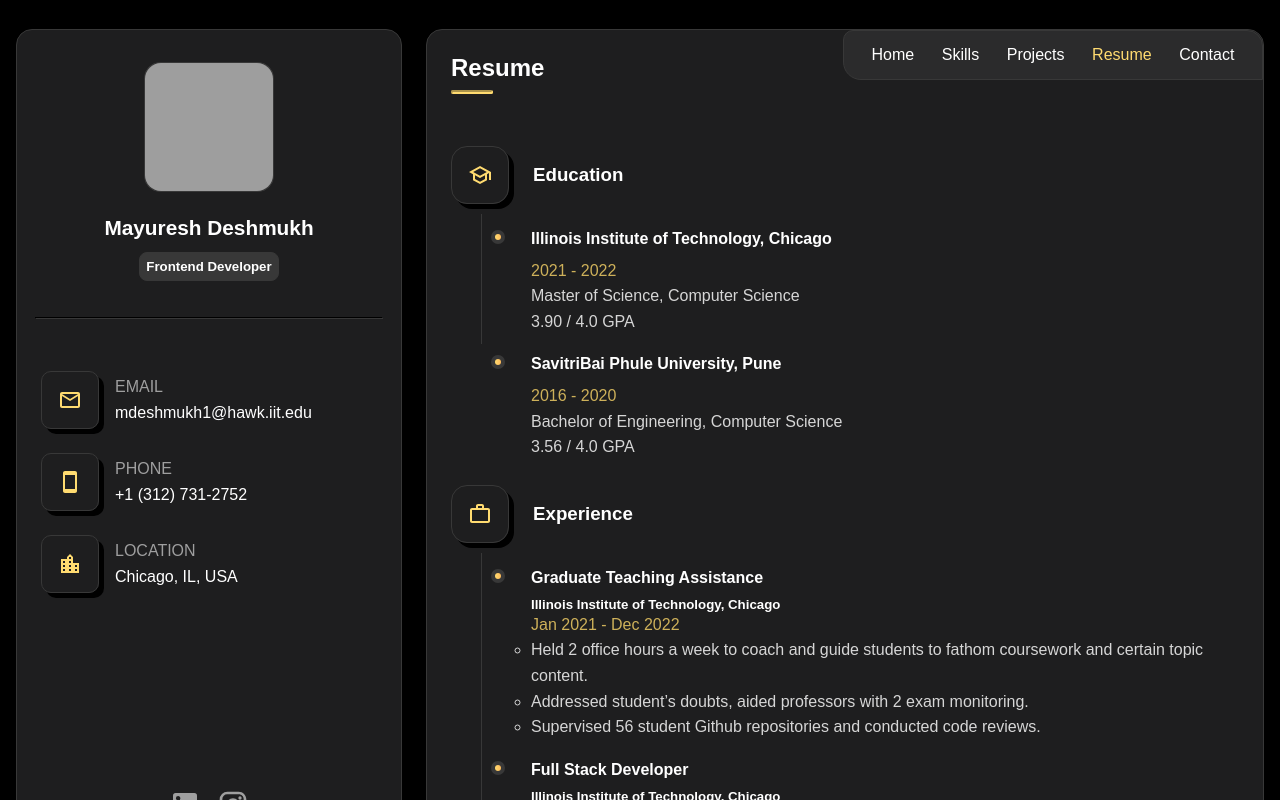
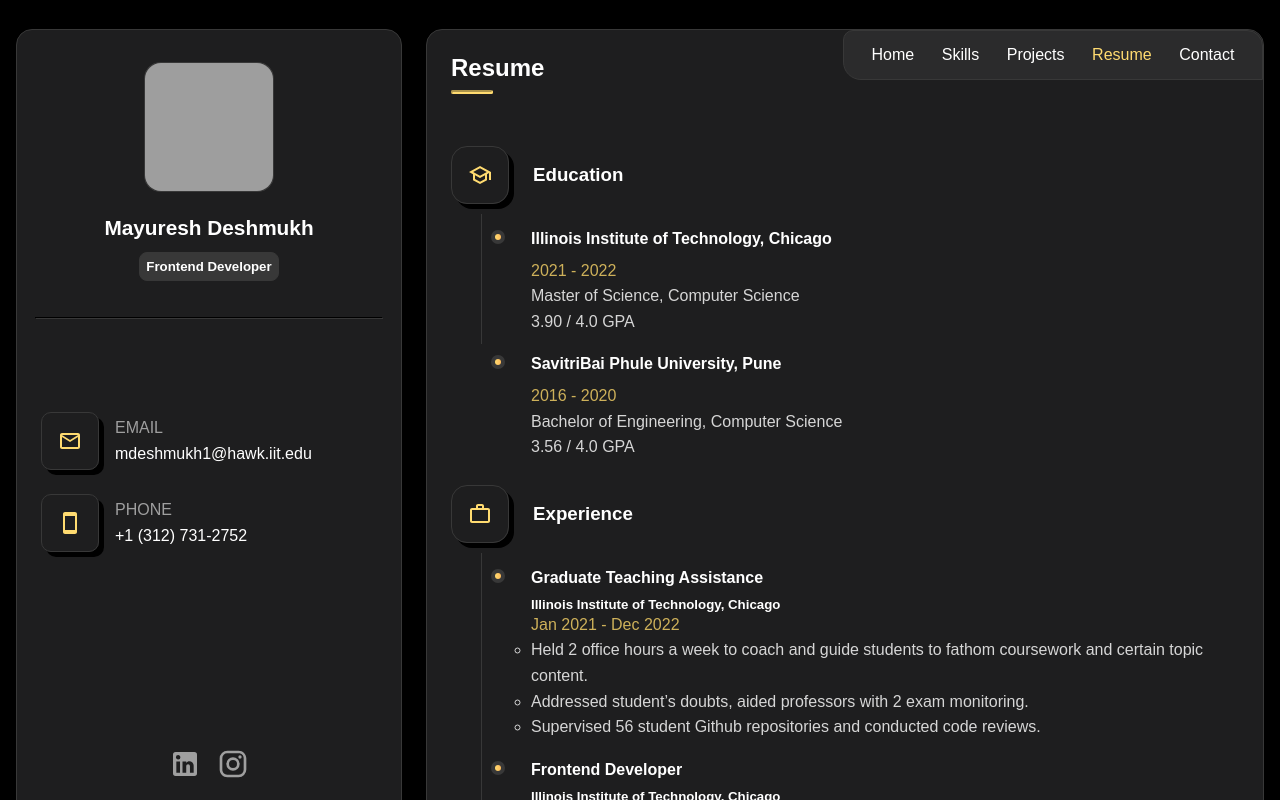
Before and after one commit to MFA21SCM03D/Portfolio, a React (Create React App) app: page /resume in a window 1280 px wide. Shown: the top 800 px of the page. Built offline with nearby package versions, Linux system fonts and the light colour scheme; grey boxes are pictures that could not be loaded.

Commit message:
Resume titles, sidepanel and home screen changes

```diff
--- a/src/components/SidePanel/SidePanel.jsx
+++ b/src/components/SidePanel/SidePanel.jsx
@@ -3,7 +3,6 @@ import {Profile} from "../../assets"
 import './SidePanel.css'
 import LinkedInIcon from '@mui/icons-material/LinkedIn';
 import InstagramIcon from '@mui/icons-material/Instagram';
-import LocationCityIcon from '@mui/icons-material/LocationCity';
 import MailOutLine from '@mui/icons-material/MailOutline';
 import SmartphoneIcon from '@mui/icons-material/Smartphone';
 import KeyboardArrowDownOutlinedIcon from '@mui/icons-material/KeyboardArrowDownOutlined';
@@ -19,11 +18,7 @@ function SidePanel() {
       if(window.innerWidth >= 1025){
         setIsSidepanelVisibile(true)
       }
-
-      return () => {
-
-      }
-    }, [])
+}, [])
 
 
   return (
@@ -48,24 +43,21 @@ function SidePanel() {
                     <hr/>
                     <div className="sidepanel_info">
                         <div className="sidepanel_info_email">
-                            <button className="sidepanel_info_email_btn"><MailOutLine/></button>
+                            <a href="mailto:mdeshmukh1@hawk.iit.edu">
+                                <button className="sidepanel_info_email_btn"><MailOutLine/></button>
+                            </a>
                             <div className="sidepanel_info_email_details">
                                 <p className='sidepanel_info_email_details_label'>EMAIL</p>
-                                <p>mdeshmukh1@hawk.iit.edu</p>
+                                <a href='mailto:mdeshmukh1@hawk.iit.edu'>mdeshmukh1@hawk.iit.edu</a>
                             </div>
                         </div>
                         <div className="sidepanel_info_phone">
-                            <button className="sidepanel_info_phone_btn"><SmartphoneIcon/></button>
+                            <a href='tel:+13127312752'>
+                                <button className="sidepanel_info_phone_btn"><SmartphoneIcon/></button>
+                            </a>
                             <div className="sidepanel_info_phone_details">
                                 <p className='sidepanel_info_phone_details_label'>PHONE</p>
-                                <p>+1 (312) 731-2752</p>
-                            </div>
-                        </div>
-                        <div className="sidepanel_info_location">
-                            <button className="sidepanel_info_location_btn"><LocationCityIcon/></button>
-                            <div className="sidepanel_info_location_details">
-                                <p className='sidepanel_info_location_details_label'>LOCATION</p>
-                                <p>Chicago, IL, USA</p>
+                                <a href='tel:+13127312752'>+1 (312) 731-2752</a>
                             </div>
                         </div>
                         <div className="sidepanel_info_socials">
--- a/src/pages/Home/Home.css
+++ b/src/pages/Home/Home.css
@@ -34,7 +34,6 @@
     background-color: var(--SHADOWED-BLUE);
     border-radius: 0.625rem;
     border: 0.0625rem solid var(--NIGHT-SKY);
-    box-shadow: var(--ELEVATED-SHADOW);
     display: flex;
     gap: 1.5rem;
     height: 8rem;
--- a/src/pages/Resume/Resume.jsx
+++ b/src/pages/Resume/Resume.jsx
@@ -45,7 +45,7 @@ function Resume() {
               </ul>
             </li>
             <li className="resume_experience_detail_item">
-              <h5 className='resume_experience_detail_item_title'>Full Stack Developer</h5>
+              <h5 className='resume_experience_detail_item_title'>Frontend Developer</h5>
               <h5 className="resume_experience_detail_item_subtitle">Illinois Institute of Technology, Chicago</h5>
               <span>June 2020 - Jan 2021</span>
               <ul className='.resume_experience_detail_item_bullet'>
@@ -77,7 +77,7 @@ function Resume() {
               </ul>
             </li>
             <li className="resume_experience_detail_item">
-              <h5 className='resume_experience_detail_item_title'>Mobile Application Developer</h5>
+              <h5 className='resume_experience_detail_item_title'>Frontend Developer</h5>
               <h5 className="resume_experience_detail_item_subtitle">TechR Bussiness Solutions, Pune</h5>
               <span>June 2019 - Nov 2020</span>
               <ul className='.resume_experience_detail_item_bullet'>
```
